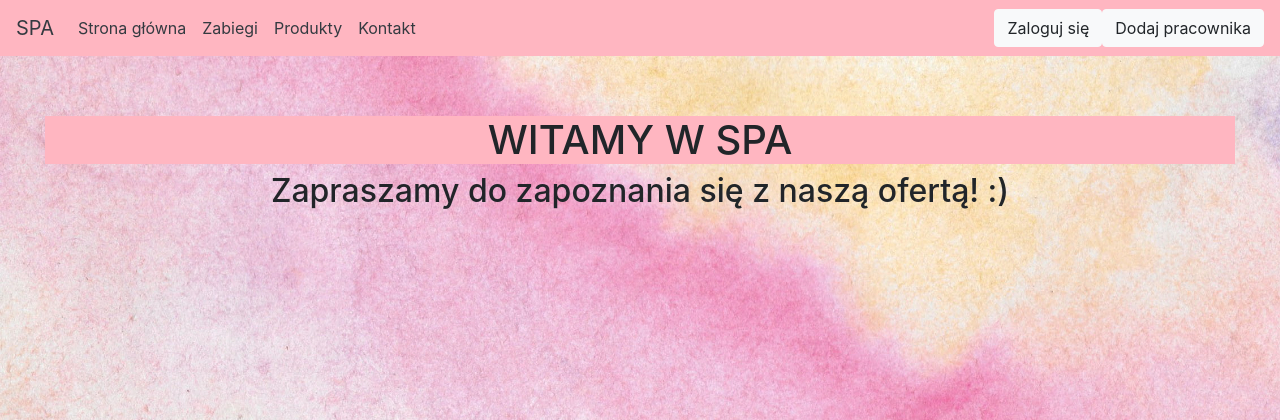
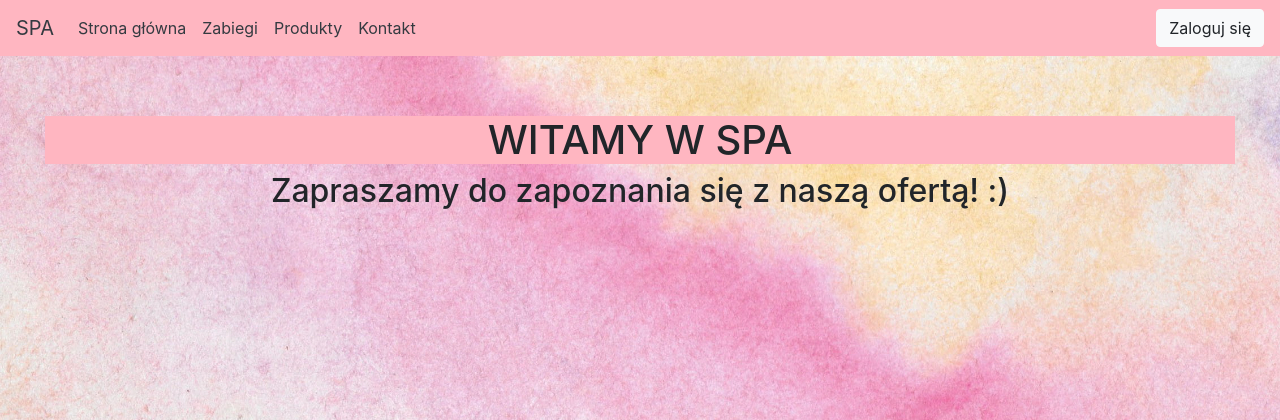
Before and after one commit to IAD3-SPA/SpaManagement, a Django app: page / in a window 1280 px wide. Shown: the top 420 px of the page. Run offline with Django 4.2, Linux system fonts and the light colour scheme; some libraries are stand-ins or nearby versions.

Commit message:
+ moving register button to authenticated section bcs new customer can only be added by owner

```diff
--- a/templates/base.html
+++ b/templates/base.html
@@ -38,13 +38,12 @@
             <a href="{% url 'logout_user' %}" class="btn btn-light">
                 Wyloguj się
             </a>
-
+                    <a href="{% url 'register' %}" class="btn btn-light">
+                Dodaj pracownika
+            </a>
         {% else %}
             <a href="{% url 'login_user' %}" class="btn btn-light">
                 Zaloguj się
-            </a>
-            <a href="{% url 'register' %}" class="btn btn-light">
-                Dodaj pracownika
             </a>
         {% endif %}
     </div>
```
